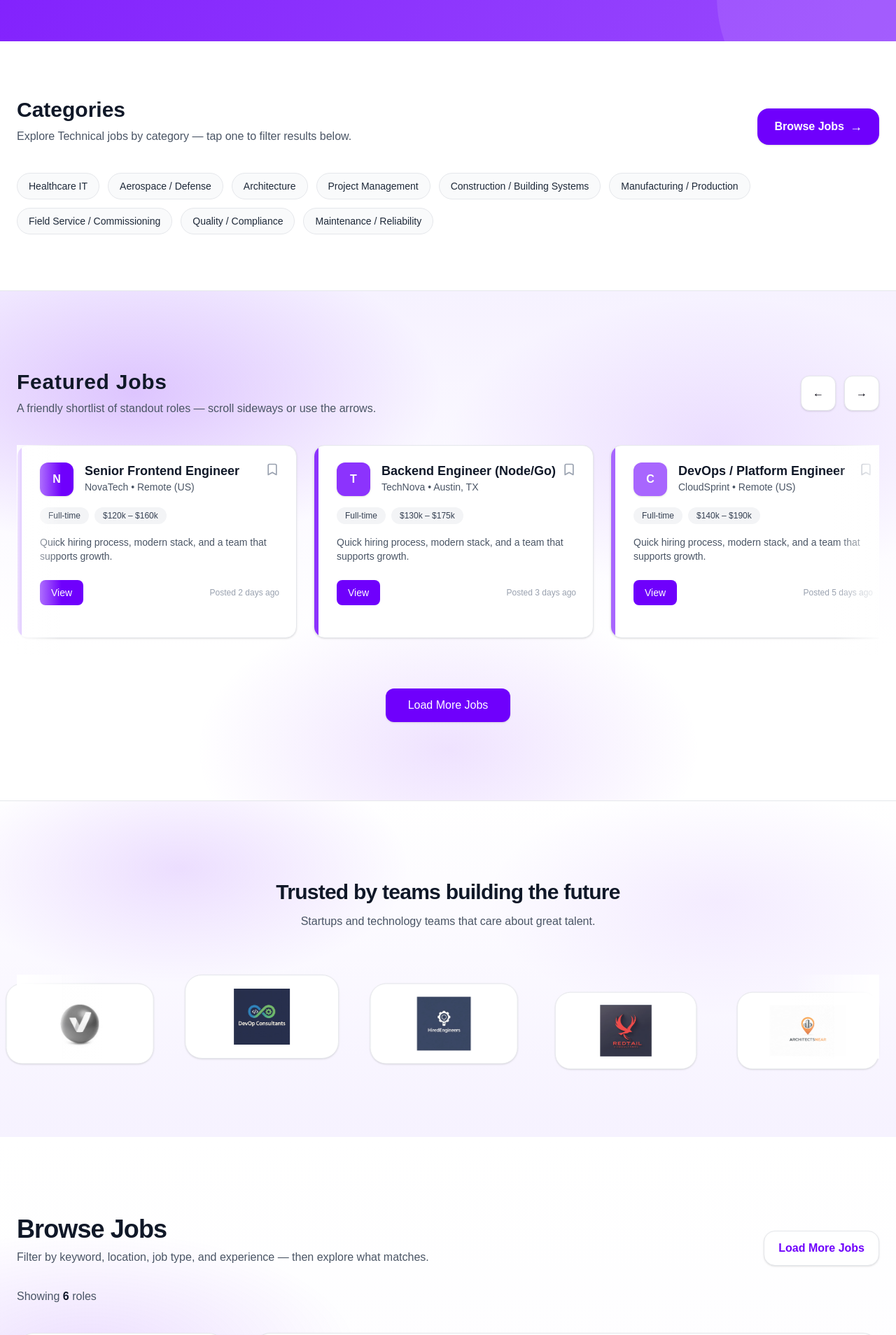
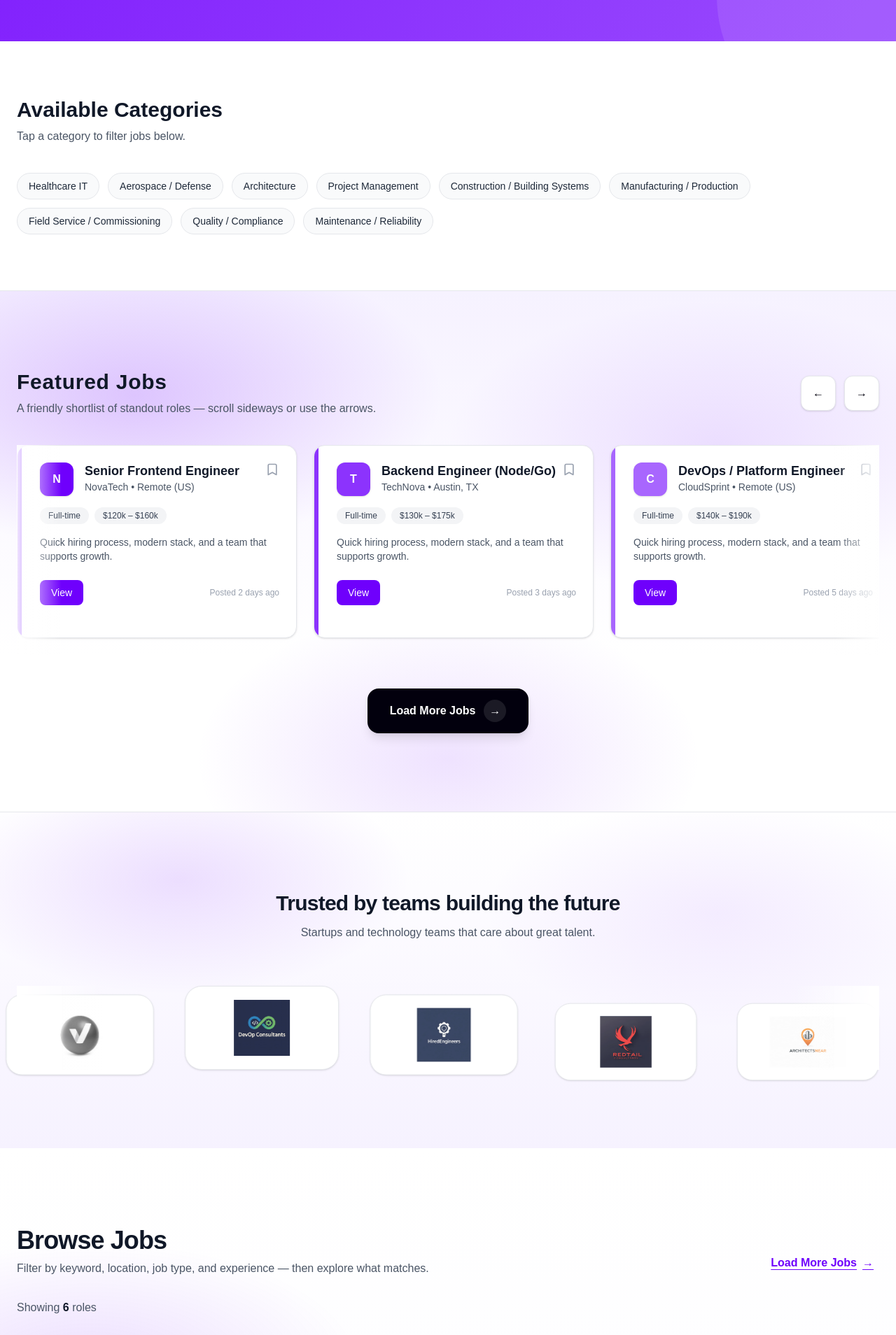
Before and after one commit to adebisidolapo/technicaljobboard, a Next.js app in the folder jobboard/: page / in a window 1280 px wide. Shown: the part 660-2568 px from the top of the page at 70% size. Built offline with nearby package versions, Linux system fonts and the light colour scheme.

Commit message:
update ui

```diff
--- a/jobboard/app/page.tsx
+++ b/jobboard/app/page.tsx
@@ -322,26 +322,15 @@ const CATEGORIES = [
 {/* ================= CATEGORIES ================= */}
 <section className="py-20 bg-white">
   <div className="max-w-7xl mx-auto px-6">
-    <div className="flex flex-col md:flex-row md:items-end md:justify-between gap-4 mb-10">
-      <div>
+    <div className="mb-10">
   <h2 className="text-3xl font-semibold text-gray-900">
-          Categories
+    Available Categories
   </h2>
   <p className="text-gray-600 mt-2">
-          Explore Technical jobs by category — tap one to filter results below.
+    Tap a category to filter jobs below.
   </p>
 </div>
 
-      <button
-        type="button"
-        onClick={() =>
-          document.getElementById("jobs")?.scrollIntoView({ behavior: "smooth" })
-        }
-        className="inline-flex items-center justify-center gap-2 bg-[#6F00FC] text-white font-semibold px-6 py-3 rounded-2xl shadow-sm hover:bg-[#8C33FD] transition"
-      >
-        Browse Jobs <span className="text-lg">→</span>
-      </button>
-    </div>
 
     {/* Selected pill */}
     {selectedCategory && (
@@ -596,8 +585,14 @@ const CATEGORIES = [
 
     {/* Load more */}
     <div className="mt-12 flex justify-center">
-      <button className="bg-[#6F00FC] hover:bg-[#8C33FD] text-white px-8 py-3 rounded-xl font-medium transition shadow-sm">
+      <button
+  type="button"
+  className="group inline-flex items-center gap-3 bg-[#02000D] text-white px-8 py-4 rounded-2xl font-semibold transition shadow-lg hover:shadow-xl"
+>
   Load More Jobs
+  <span className="inline-flex h-8 w-8 items-center justify-center rounded-full bg-white/10 group-hover:bg-white/20 transition">
+    →
+  </span>
 </button>
     </div>
 
@@ -673,8 +668,13 @@ const CATEGORIES = [
         </p>
       </div>
 
-      <button className="w-full md:w-auto text-[#6F00FC] font-semibold px-5 py-3 rounded-2xl bg-white border border-gray-200 shadow-sm hover:shadow-md transition">
-        Load More Jobs
+      <button
+  type="button"
+  className="w-full md:w-auto inline-flex items-center justify-center md:justify-end gap-2
+             text-[#6F00FC] font-semibold underline underline-offset-4
+             hover:text-[#8C33FD] transition px-2 py-2"
+>
+  Load More Jobs <span aria-hidden>→</span>
 </button>
     </div>
 
```
Lines whose indentation alone changed are shown as unchanged.
